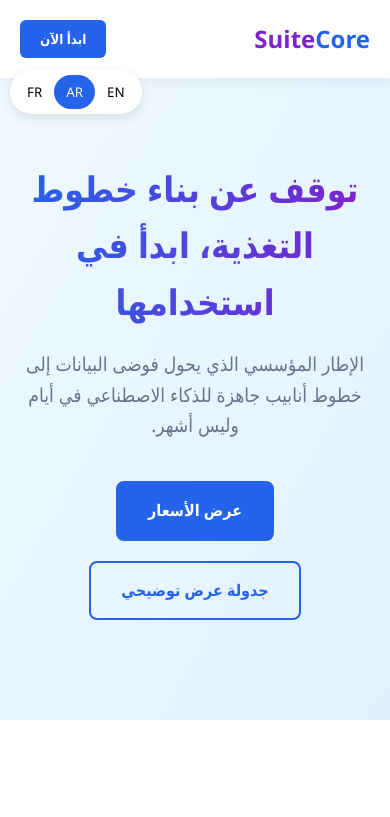
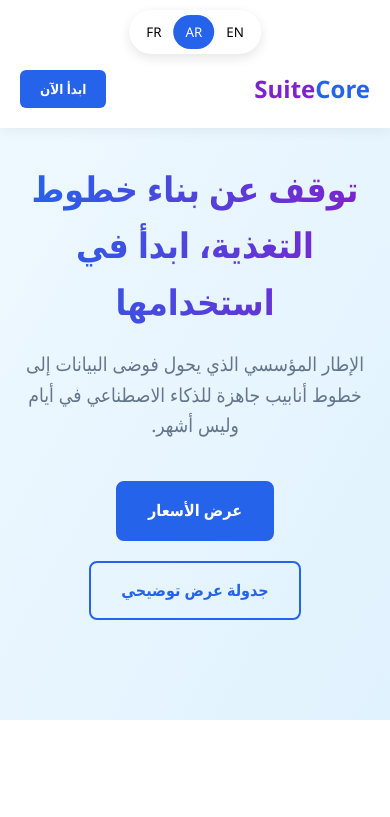
Before and after one commit to 15aout1976/CoreSuitePages, a plain HTML site: page index.html in a window 390 px wide. Both pictures are taken after a click on the button "AR". Shown: the top 817 px of the page. Drawn offline with Linux system fonts and the light colour scheme.

Commit message:
Update index.html

```diff
--- a/index.html
+++ b/index.html
@@ -42,11 +42,12 @@
             padding: 0 20px;
         }
 
-        /* Language Selector - Fixed position */
+        /* Language Selector - Top Middle Position */
         .language-selector {
-            position: fixed;
-            top: 90px;
-            right: 20px;
+            position: absolute;
+            top: 20px;
+            left: 50%;
+            transform: translateX(-50%);
             z-index: 1100;
             display: flex;
             background: white;
@@ -56,8 +57,9 @@
         }
 
         body[dir="rtl"] .language-selector {
+            left: 50%;
             right: auto;
-            left: 20px;
+            transform: translateX(-50%);
         }
 
         .language-btn {
@@ -83,6 +85,7 @@
             width: 100%;
             top: 0;
             z-index: 1000;
+            padding-top: 60px; /* Added padding to accommodate the language selector */
         }
 
         nav {
@@ -596,19 +599,17 @@
             }
 
             .language-selector {
-                top: 70px;
-                right: 10px;
+                top: 10px;
             }
 
-            body[dir="rtl"] .language-selector {
-                right: auto;
-                left: 10px;
+            header {
+                padding-top: 50px;
             }
         }
     </style>
 </head>
 <body>
-    <!-- Language Selector - Fixed position -->
+    <!-- Language Selector - Top Middle Position -->
     <div class="language-selector">
         <button class="language-btn active" data-lang="en">EN</button>
         <button class="language-btn" data-lang="ar">AR</button>
@@ -1125,7 +1126,7 @@
                 "solution-feature2-title": "Conçu pour l'Entreprise:",
                 "solution-feature2-desc": "Sécurité, journalisation, surveillance et gestion des erreurs intégrées dans chaque module.",
                 "solution-feature3-title": "Grandissez à Votre Rythme:",
-                "solution-feature3-desc": "Conception véritablement modulaire. Commencez avec Core 1.0, puis étendez-vous de manière transparente.",
+                "solution-feature3-desc": "Conception véritablely modulaire. Commencez avec Core 1.0, puis étendez-vous de manière transparente.",
                 "solution-feature4-title": "Licence Unique, Déploiement Partout:",
                 "solution-feature4-desc": "La licence perpétuelle vous donne la liberté dans toute votre organisation.",
                 "solution-pricing": "Voir les Plans Tarifaires",
```
